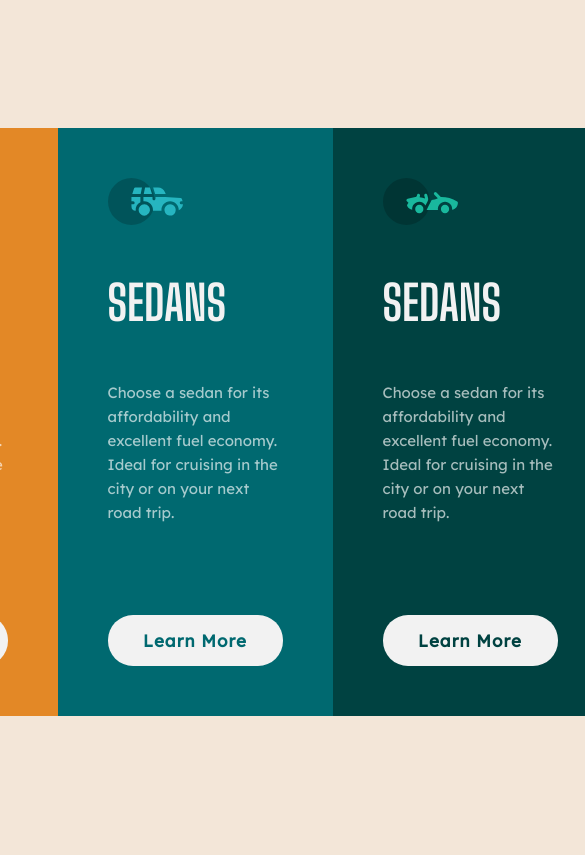
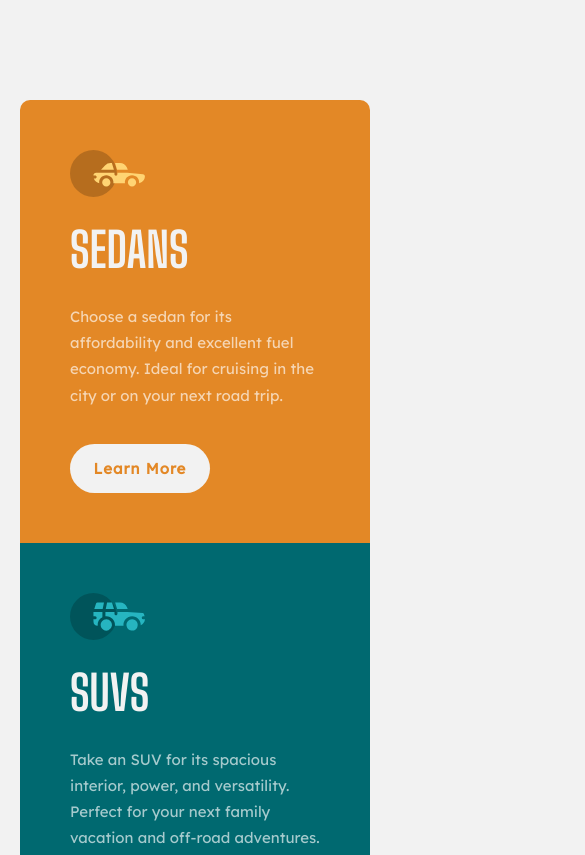
Before and after one commit to enrightc/3-column-preview-card-challenge, a plain HTML site: page index.html in a window 390 px wide. Shown: the top 855 px of the page, 585 px wide, since content can reach past the window. Drawn offline with Linux system fonts and the light colour scheme.

Commit message:
add styles and media queries

```diff
--- a/assets/css/style.css
+++ b/assets/css/style.css
@@ -10,7 +10,7 @@
     font-family: Arial, sans-serif;
     font-size: 15px;
     line-height: 1.6;
-    background-color: hsl(30, 54%, 90%);
+    background-color: hsl(0, 0%, 95%);
     min-height: 100vh;
     display: flex;
     justify-content: center;
@@ -25,6 +25,7 @@ p {
   font-optical-sizing: auto;
   font-weight: 400;
   font-style: normal;
+  line-height: 175%;
 }
 
 h3 {
@@ -41,6 +42,13 @@ h3 {
     display:flex;
 }
 
+@media (max-width: 1100px) {
+    .flex-container {
+        flex-direction: column;
+        margin: 100px 0 100px 0;
+    }
+}
+
 .card {
     display:flex;
     flex-direction: column;
@@ -48,17 +56,36 @@ h3 {
     max-width: 350px;
     padding: 50px;
 }
+
+@media (max-width: 1100px) {
+    .card {
+        gap: 15px;
+    }
+}
 .sedans {
     background-color: hsl(31, 77%, 52%);
     border-radius: 10px 0 0 10px;
+}
+
+@media (max-width: 1100px) {
+    .sedans {
+        border-radius: 10px 10px 0 0;
+    }
 }
 
 .suvs {
     background-color: hsl(184, 100%, 22%);
 }
 
-.luxery {
-    background-color: hsl(179, 100%, 13%)
+.luxury {
+    background-color: hsl(179, 100%, 13%);
+    border-radius: 0 10px 10px 0;
+}
+
+@media (max-width: 1100px) {
+    .luxury {
+        border-radius: 0 0 10px 10px;
+    }
 }
 
 .logo {
@@ -71,14 +98,21 @@ button {
     background-color: hsl(0, 0%, 95%);
     border: none;
     border-radius: 25px;
-    font-size: 17px;
+    font-size: 15px;
     padding: 15px 10px;
-    width: 175px;
+    width: 160px;
   font-optical-sizing: auto;
   font-weight: 700;
   font-style: normal;
   letter-spacing: 1px;
   font-family: "Lexend Deca", sans-serif;
+}
+
+@media (max-width: 1100px) {
+    button {
+        margin-top: 20px;
+        max-width: 140px;
+    }
 }
 
 .button-sedans {
@@ -89,6 +123,6 @@ button {
     color:hsl(184, 100%, 22%);
 }
 
-.button-luxery {
+.button-luxury {
     color:hsl(179, 100%, 13%)
 }
--- a/index.html
+++ b/index.html
@@ -16,15 +16,15 @@
         </div>
         <div class="card suvs">
             <img class="logo suvs-logo" src="assets/images/icon-suvs.svg">
-            <h3>SEDANS</h3>
-            <p>Choose a sedan for its affordability and excellent fuel economy. Ideal for cruising in the city or on your next road trip.</p>
+            <h3>SUVS</h3>
+            <p>Take an SUV for its spacious interior, power, and versatility. Perfect for your next family vacation and off-road adventures. </p>
             <button class="button-suvs">Learn More</button>
         </div>
-        <div class="card luxery">
+        <div class="card luxury">
             <img class="logo suvs-logo" src="assets/images/icon-luxury.svg">
-            <h3>SEDANS</h3>
-            <p>Choose a sedan for its affordability and excellent fuel economy. Ideal for cruising in the city or on your next road trip.</p>
-            <button class="button-luxery">Learn More</button>
+            <h3>LUXURY</h3>
+            <p>Cruise in the best car brnads without the bloated prices. Enjoy the enhanced comfort of a luxury rental and arrive in style.</p>
+            <button class="button-luxury">Learn More</button>
         </div>
     </main>
 </body>
```
